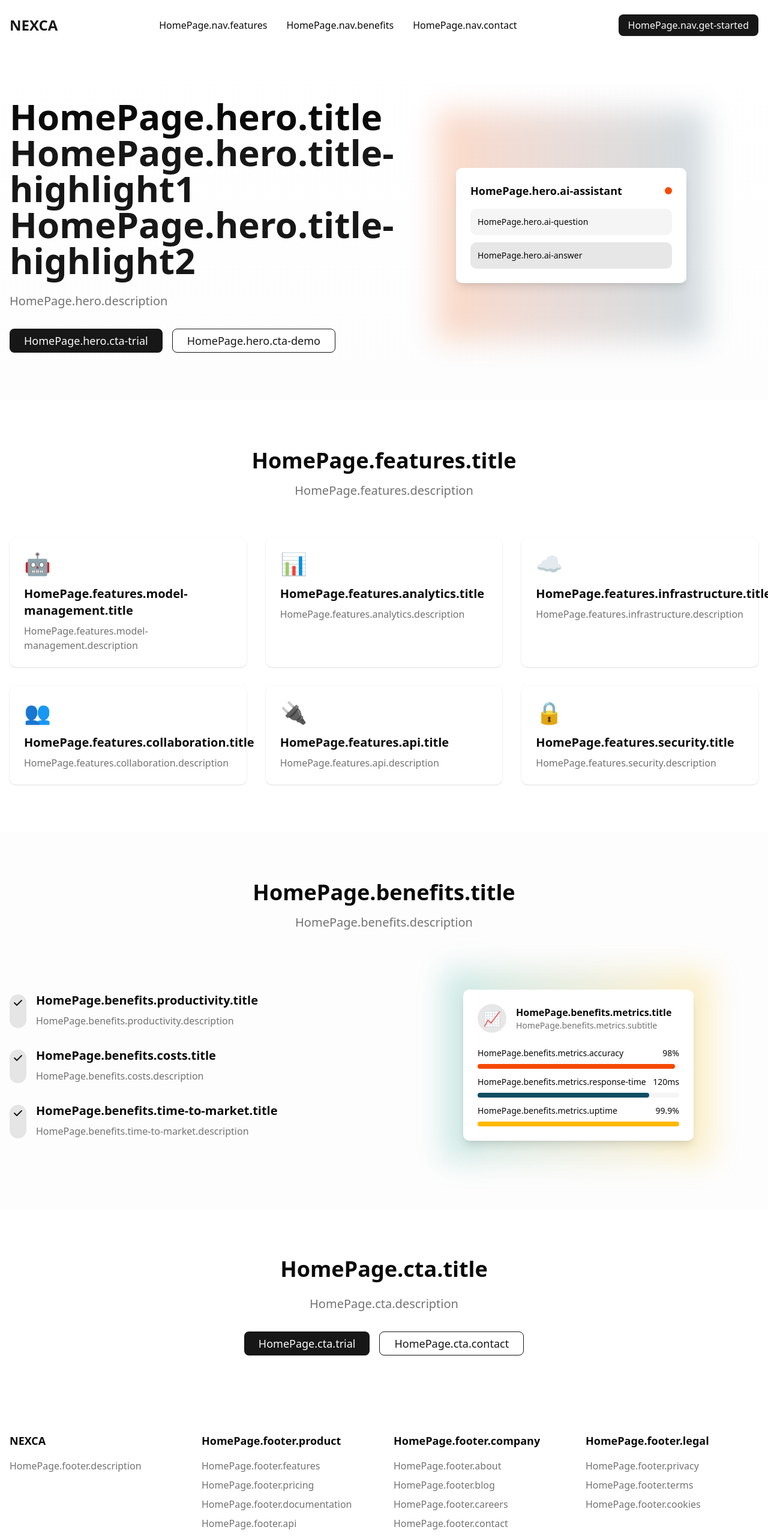
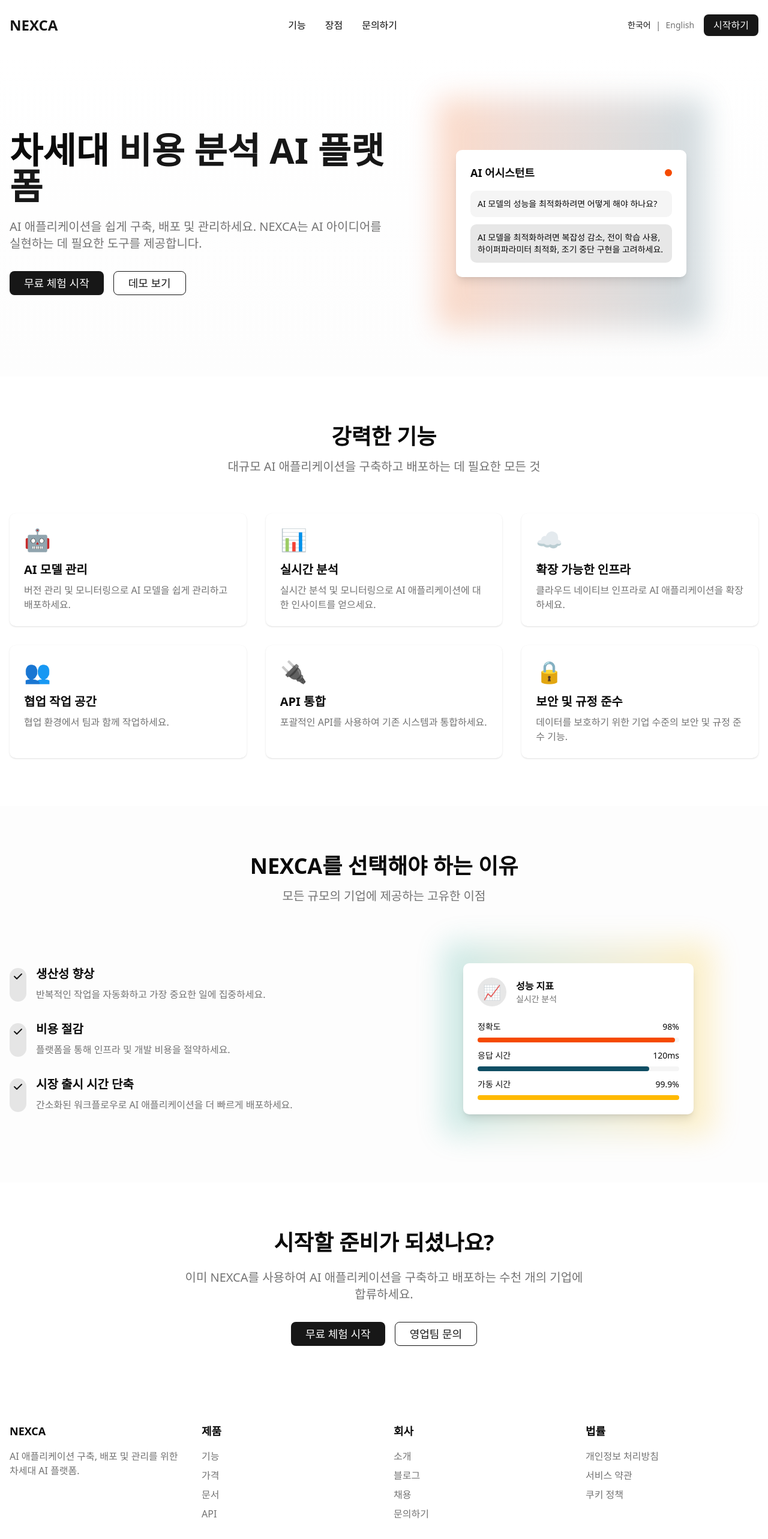
Before and after one commit to JiinSeok/useJiin-portfolio, a Next.js app: page / in a window 1280 px wide. Shown: the top 2566 px of the page at 60% size. Built offline with nearby package versions, Linux system fonts and the light colour scheme.

Commit message:
fix: 텍스트 출력 에러 해결

```diff
--- a/src/app/page.tsx
+++ b/src/app/page.tsx
@@ -1,9 +1,9 @@
 'use client'
 
+import LanguageSwitcher from '@/components/LanguageSwitcher'
 import { Button } from '@/components/ui/Button'
-import LanguageSwitcher from '@/components/LanguageSwitcher'
+import { Link } from '@/navigation'
 import { useTranslations } from 'next-intl'
-import { Link } from '@/navigation'
 
 export default function HomePage() {
   const t = useTranslations('HomePage')
@@ -36,7 +36,7 @@
           </Link>
         </div>
         <div className="flex items-center space-x-4">
-          {/*<LanguageSwitcher />*/}
+          <LanguageSwitcher />
           <Button className="bg-primary text-primary-foreground hover:bg-primary/90">
             {t('nav.get-started')}
           </Button>
@@ -489,7 +489,6 @@
   )
 }
 
-
 // import { defaultLocale, locales } from '@/i18n/request'
 // import { headers } from 'next/headers'
 // import { redirect } from '@/navigation'
--- a/src/components/LanguageSwitcher.tsx
+++ b/src/components/LanguageSwitcher.tsx
@@ -1,26 +1,25 @@
 'use client'
 
 import { useLocale } from 'next-intl'
-import { usePathname, useRouter } from '@/navigation'
 import { useTransition } from 'react'
 
 export default function LanguageSwitcher() {
   const locale = useLocale()
-  const pathname = usePathname()
-  const router = useRouter()
-  const [isPending, startTransition] = useTransition()
+  const [isPending] = useTransition()
 
-  const switchLocale = (newLocale: string) => {
-    startTransition(() => {
-      router.replace(pathname, { locale: newLocale })
-    })
-  }
+  // const switchLocale = (newLocale: string) => {
+  //   startTransition(() => {
+  //     // router.replace(pathname, pathname, { locale: newLocale })
+  //     // router.push(pathname, pathname, { locale: newLocale })
+  //     window.location.href = `/${newLocale}`
+  //   })
+  // }
 
   return (
     <div className="flex items-center space-x-2">
       <button
         className={`text-sm font-medium ${locale === 'ko' ? 'text-primary' : 'text-muted-foreground hover:text-primary'} transition-colors`}
-        onClick={() => switchLocale('ko')}
+        // onClick={() => switchLocale('ko')}
         disabled={isPending || locale === 'ko'}
       >
         한국어
@@ -28,7 +27,7 @@
       <span className="text-muted-foreground">|</span>
       <button
         className={`text-sm font-medium ${locale === 'en' ? 'text-primary' : 'text-muted-foreground hover:text-primary'} transition-colors`}
-        onClick={() => switchLocale('en')}
+        // onClick={() => switchLocale('en')}
         disabled={isPending || locale === 'en'}
       >
         English
--- a/src/constants/locales/en.json
+++ b/src/constants/locales/en.json
@@ -1,76 +1,125 @@
 {
   "HomePage": {
-    "sign-in.success": "Sign in successful",
-    "sign-in.fail": "Incorrect username or password",
-    "error.unknown": "An error occurred. Please try again later",
-
-    "nav.features": "Features",
-    "nav.benefits": "Benefits",
-    "nav.contact": "Contact",
-    "nav.get-started": "Get Started",
-
-    "hero.title": "Next Generation",
-    "hero.title-highlight1": "Cost Analytics",
-    "hero.title-highlight2": "AI Platform",
-    "hero.description": "Build, deploy, and manage AI applications with ease. NEXCA provides the tools you need to bring your AI ideas to life.",
-    "hero.cta-trial": "Start Free Trial",
-    "hero.cta-demo": "Watch Demo",
-    "hero.ai-assistant": "AI Assistant",
-    "hero.ai-question": "How can I optimize my AI model for better performance?",
-    "hero.ai-answer": "To optimize your AI model, consider: reducing complexity, using transfer learning, optimizing hyperparameters, and implementing early stopping.",
-
-    "features.title": "Powerful Features",
-    "features.description": "Everything you need to build and deploy AI applications at scale",
-    "features.model-management.title": "AI Model Management",
-    "features.model-management.description": "Easily manage and deploy your AI models with version control and monitoring.",
-    "features.analytics.title": "Real-time Analytics",
-    "features.analytics.description": "Get insights into your AI applications with real-time analytics and monitoring.",
-    "features.infrastructure.title": "Scalable Infrastructure",
-    "features.infrastructure.description": "Scale your AI applications with our cloud-native infrastructure.",
-    "features.collaboration.title": "Collaborative Workspace",
-    "features.collaboration.description": "Work together with your team in a collaborative environment.",
-    "features.api.title": "API Integration",
-    "features.api.description": "Integrate with your existing systems using our comprehensive API.",
-    "features.security.title": "Security & Compliance",
-    "features.security.description": "Enterprise-grade security and compliance features to protect your data.",
-
-    "benefits.title": "Why Choose NEXCA",
-    "benefits.description": "Our platform provides unique advantages for businesses of all sizes",
-    "benefits.productivity.title": "Increased Productivity",
-    "benefits.productivity.description": "Automate repetitive tasks and focus on what matters most.",
-    "benefits.costs.title": "Reduced Costs",
-    "benefits.costs.description": "Save on infrastructure and development costs with our platform.",
-    "benefits.time-to-market.title": "Faster Time to Market",
-    "benefits.time-to-market.description": "Deploy AI applications faster with our streamlined workflow.",
-    "benefits.metrics.title": "Performance Metrics",
-    "benefits.metrics.subtitle": "Real-time analytics",
-    "benefits.metrics.accuracy": "Accuracy",
-    "benefits.metrics.response-time": "Response Time",
-    "benefits.metrics.uptime": "Uptime",
-
-    "cta.title": "Ready to Get Started?",
-    "cta.description": "Join thousands of companies that are already using NEXCA to build and deploy AI applications.",
-    "cta.trial": "Start Free Trial",
-    "cta.contact": "Contact Sales",
-
-    "footer.description": "Next Generation AI Platform for building, deploying, and managing AI applications.",
-    "footer.product": "Product",
-    "footer.features": "Features",
-    "footer.pricing": "Pricing",
-    "footer.documentation": "Documentation",
-    "footer.api": "API",
-    "footer.company": "Company",
-    "footer.about": "About",
-    "footer.blog": "Blog",
-    "footer.careers": "Careers",
-    "footer.contact": "Contact",
-    "footer.legal": "Legal",
-    "footer.privacy": "Privacy Policy",
-    "footer.terms": "Terms of Service",
-    "footer.cookies": "Cookie Policy",
-    "footer.copyright": "© {year} NEXCA. All rights reserved.",
-    "footer.social.twitter": "Twitter",
-    "footer.social.github": "GitHub",
-    "footer.social.linkedin": "LinkedIn"
+    "title": "NEXCA - Next Generation AI Platform",
+    "description": "Build, deploy, and manage AI applications with ease. NEXCA provides the tools you need to bring your AI ideas to life.",
+    "error": {
+      "unknown": "An error occurred. Please try again later"
+    },
+    "nav": {
+      "features": "Features",
+      "benefits": "Benefits",
+      "contact": "Contact",
+      "get-started": "Get Started"
+    },
+    "hero": {
+      "title": "Next Generation",
+      "title-highlight1": "Cost Analytics",
+      "title-highlight2": "AI Platform",
+      "description": "Build, deploy, and manage AI applications with ease. NEXCA provides the tools you need to bring your AI ideas to life.",
+      "cta-trial": "Start Free Trial",
+      "cta-demo": "Watch Demo",
+      "cta-contact": "Contact Sales",
+      "ai-assistant": "AI Assistant",
+      "ai-question": "How can I optimize my AI model for better performance?",
+      "ai-answer": "To optimize your AI model, consider: reducing complexity, using transfer learning, optimizing hyperparameters, and implementing early stopping."
+    },
+    "features": {
+      "title": "Powerful Features",
+      "description": "Everything you need to build and deploy AI applications at scale",
+      "model-management": {
+        "title": "AI Model Management",
+        "description": "Easily manage and deploy your AI models with version control and monitoring."
+      },
+      "analytics": {
+        "title": "Real-time Analytics",
+        "description": "Get insights into your AI applications with real-time analytics and monitoring."
+      },
+      "infrastructure": {
+        "title": "Scalable Infrastructure",
+        "description": "Scale your AI applications with our cloud-native infrastructure."
+      },
+      "collaboration": {
+        "title": "Collaborative Workspace",
+        "description": "Work together with your team in a collaborative environment."
+      },
+      "api": {
+        "title": "API Integration",
+        "description": "Integrate with your existing systems using our comprehensive API."
+      },
+      "security": {
+        "title": "Security & Compliance",
+        "description": "Enterprise-grade security and compliance features to protect your data."
+      }
+    },
+    "benefits": {
+      "title": "Why Choose NEXCA",
+      "description": "Our platform provides unique advantages for businesses of all sizes",
+      "productivity": {
+        "title": "Increased Productivity",
+        "description": "Automate repetitive tasks and focus on what matters most."
+      },
+      "costs": {
+        "title": "Reduced Costs",
+        "description": "Save on infrastructure and development costs with our platform."
+      },
+      "time-to-market": {
+        "title": "Faster Time to Market",
+        "description": "Deploy AI applications faster with our streamlined workflow."
+      },
+      "metrics": {
+        "title": "Performance Metrics",
+        "subtitle": "Real-time analytics",
+        "accuracy": "Accuracy",
+        "response-time": "Response Time",
+        "uptime": "Uptime"
+      }
+    },
+    "cta": {
+      "title": "Ready to Get Started?",
+      "description": "Join thousands of companies that are already using NEXCA to build and deploy AI applications.",
+      "trial": "Start Free Trial",
+      "contact": "Contact Sales"
+    },
+    "footer": {
+      "description": "Next Generation AI Platform for building, deploying, and managing AI applications.",
+      "product": "Product",
+      "features": "Features",
+      "pricing": "Pricing",
+      "documentation": "Documentation",
+      "api": "API",
+      "company": "Company",
+      "about": "About",
+      "blog": "Blog",
+      "careers": "Careers",
+      "contact": "Contact",
+      "legal": "Legal",
+      "privacy": "Privacy Policy",
+      "terms": "Terms of Service",
+      "cookies": "Cookie Policy",
+      "copyright": "© {year} NEXCA. All rights reserved.",
+      "social": {
+        "twitter": "Twitter",
+        "github": "GitHub",
+        "linkedin": "LinkedIn"
+      }
+    }
+  },
+  "ContactPage": {
+    "title": "Contact NEXCA",
+    "description": "Have a question or feedback about NEXCA? Fill out the form below and we'll get back to you as soon as possible.",
+    "form": {
+      "name": "Name",
+      "email": "Email",
+      "message": "Message",
+      "submit": "Submit"
+    },
+    "success-message": {
+      "title": "Message sent successfully!",
+      "description": "We'll be in touch soon."
+    },
+    "error-message": {
+      "title": "Something went wrong.",
+      "description": "Please try again."
+    }
   }
 }
--- a/src/constants/locales/ko.json
+++ b/src/constants/locales/ko.json
@@ -2,71 +2,124 @@
   "HomePage": {
     "title": "NEXCA - 차세대 AI 플랫폼",
     "description": "AI 애플리케이션을 쉽게 구축, 배포 및 관리하세요. NEXCA는 AI 아이디어를 실현하는 데 필요한 도구를 제공합니다.",
-    "sign-in.success": "로그인에 성공했어요",
-    "sign-in.fail": "아이디 또는 비밀번호가 틀렸어요",
-    "error.unknown": "문제가 발생했어요. 잠시 후 다시 시도해주세요",
-    "nav.features": "기능",
-    "nav.benefits": "장점",
-    "nav.contact": "문의하기",
-    "nav.get-started": "시작하기",
-    "hero.title": "차세대",
-    "hero.title-highlight1": "비용 분석",
-    "hero.title-highlight2": "AI 플랫폼",
-    "hero.description": "AI 애플리케이션을 쉽게 구축, 배포 및 관리하세요. NEXCA는 AI 아이디어를 실현하는 데 필요한 도구를 제공합니다.",
-    "hero.cta-trial": "무료 체험 시작",
-    "hero.cta-demo": "데모 보기",
-    "hero.ai-assistant": "AI 어시스턴트",
-    "hero.ai-question": "AI 모델의 성능을 최적화하려면 어떻게 해야 하나요?",
-    "hero.ai-answer": "AI 모델을 최적화하려면 복잡성 감소, 전이 학습 사용, 하이퍼파라미터 최적화, 조기 중단 구현을 고려하세요.",
-    "features.title": "강력한 기능",
-    "features.description": "대규모 AI 애플리케이션을 구축하고 배포하는 데 필요한 모든 것",
-    "features.model-management.title": "AI 모델 관리",
-    "features.model-management.description": "버전 관리 및 모니터링으로 AI 모델을 쉽게 관리하고 배포하세요.",
-    "features.analytics.title": "실시간 분석",
-    "features.analytics.description": "실시간 분석 및 모니터링으로 AI 애플리케이션에 대한 인사이트를 얻으세요.",
-    "features.infrastructure.title": "확장 가능한 인프라",
-    "features.infrastructure.description": "클라우드 네이티브 인프라로 AI 애플리케이션을 확장하세요.",
-    "features.collaboration.title": "협업 작업 공간",
-    "features.collaboration.description": "협업 환경에서 팀과 함께 작업하세요.",
-    "features.api.title": "API 통합",
-    "features.api.description": "포괄적인 API를 사용하여 기존 시스템과 통합하세요.",
-    "features.security.title": "보안 및 규정 준수",
-    "features.security.description": "데이터를 보호하기 위한 기업 수준의 보안 및 규정 준수 기능.",
-    "benefits.title": "NEXCA를 선택해야 하는 이유",
-    "benefits.description": "모든 규모의 기업에 제공하는 고유한 이점",
-    "benefits.productivity.title": "생산성 향상",
-    "benefits.productivity.description": "반복적인 작업을 자동화하고 가장 중요한 일에 집중하세요.",
-    "benefits.costs.title": "비용 절감",
-    "benefits.costs.description": "플랫폼을 통해 인프라 및 개발 비용을 절약하세요.",
-    "benefits.time-to-market.title": "시장 출시 시간 단축",
-    "benefits.time-to-market.description": "간소화된 워크플로우로 AI 애플리케이션을 더 빠르게 배포하세요.",
-    "benefits.metrics.title": "성능 지표",
-    "benefits.metrics.subtitle": "실시간 분석",
-    "benefits.metrics.accuracy": "정확도",
-    "benefits.metrics.response-time": "응답 시간",
-    "benefits.metrics.uptime": "가동 시간",
-    "cta.title": "시작할 준비가 되셨나요?",
-    "cta.description": "이미 NEXCA를 사용하여 AI 애플리케이션을 구축하고 배포하는 수천 개의 기업에 합류하세요.",
-    "cta.trial": "무료 체험 시작",
-    "cta.contact": "영업팀 문의",
-    "footer.description": "AI 애플리케이션 구축, 배포 및 관리를 위한 차세대 AI 플랫폼.",
-    "footer.product": "제품",
-    "footer.features": "기능",
-    "footer.pricing": "가격",
-    "footer.documentation": "문서",
-    "footer.api": "API",
-    "footer.company": "회사",
-    "footer.about": "소개",
-    "footer.blog": "블로그",
-    "footer.careers": "채용",
-    "footer.contact": "문의하기",
-    "footer.legal": "법률",
-    "footer.privacy": "개인정보 처리방침",
-    "footer.terms": "서비스 약관",
-    "footer.cookies": "쿠키 정책",
-    "footer.copyright": "© {year} NEXCA. 모든 권리 보유.",
-    "footer.social.twitter": "트위터",
-    "footer.social.github": "깃허브",
-    "footer.social.linkedin": "링크드인"
+    "error": {
+      "unknown": "문제가 발생했어요. 잠시 후 다시 시도해주세요"
+    },
+    "nav": {
+      "features": "기능",
+      "benefits": "장점",
+      "contact": "문의하기",
+      "get-started": "시작하기"
+    },
+    "hero": {
+      "title": "차세대",
+      "title-highlight1": "비용 분석",
+      "title-highlight2": "AI 플랫폼",
+      "description": "AI 애플리케이션을 쉽게 구축, 배포 및 관리하세요. NEXCA는 AI 아이디어를 실현하는 데 필요한 도구를 제공합니다.",
+      "cta-trial": "무료 체험 시작",
+      "cta-demo": "데모 보기",
+      "cta-contact": "영업팀 문의",
+      "ai-assistant": "AI 어시스턴트",
+      "ai-question": "AI 모델의 성능을 최적화하려면 어떻게 해야 하나요?",
+      "ai-answer": "AI 모델을 최적화하려면 복잡성 감소, 전이 학습 사용, 하이퍼파라미터 최적화, 조기 중단 구현을 고려하세요."
+    },
+    "features": {
+      "title": "강력한 기능",
+      "description": "대규모 AI 애플리케이션을 구축하고 배포하는 데 필요한 모든 것",
+      "model-management": {
+        "title": "AI 모델 관리",
+        "description": "버전 관리 및 모니터링으로 AI 모델을 쉽게 관리하고 배포하세요."
+      },
+      "analytics": {
+        "title": "실시간 분석",
+        "description": "실시간 분석 및 모니터링으로 AI 애플리케이션에 대한 인사이트를 얻으세요."
+      },
+      "infrastructure": {
+        "title": "확장 가능한 인프라",
+        "description": "클라우드 네이티브 인프라로 AI 애플리케이션을 확장하세요."
+      },
+      "collaboration": {
+        "title": "협업 작업 공간",
+        "description": "협업 환경에서 팀과 함께 작업하세요."
+      },
+      "api": {
+        "title": "API 통합",
+        "description": "포괄적인 API를 사용하여 기존 시스템과 통합하세요."
+      },
+      "security": {
+        "title": "보안 및 규정 준수",
+        "description": "데이터를 보호하기 위한 기업 수준의 보안 및 규정 준수 기능."
+      }
+    },
+    "benefits": {
+      "title": "NEXCA를 선택해야 하는 이유",
+      "description": "모든 규모의 기업에 제공하는 고유한 이점",
+      "productivity": {
+        "title": "생산성 향상",
+        "description": "반복적인 작업을 자동화하고 가장 중요한 일에 집중하세요."
+      },
+      "costs": {
+        "title": "비용 절감",
+        "description": "플랫폼을 통해 인프라 및 개발 비용을 절약하세요."
+      },
+      "time-to-market": {
+        "title": "시장 출시 시간 단축",
+        "description": "간소화된 워크플로우로 AI 애플리케이션을 더 빠르게 배포하세요."
+      },
+      "metrics": {
+        "title": "성능 지표",
+        "subtitle": "실시간 분석",
+        "accuracy": "정확도",
+        "response-time": "응답 시간",
+        "uptime": "가동 시간"
+      }
+    },
+    "cta": {
+      "title": "시작할 준비가 되셨나요?",
+      "description": "이미 NEXCA를 사용하여 AI 애플리케이션을 구축하고 배포하는 수천 개의 기업에 합류하세요.",
+      "trial": "무료 체험 시작",
+      "contact": "영업팀 문의"
+    },
+    "footer": {
+      "description": "AI 애플리케이션 구축, 배포 및 관리를 위한 차세대 AI 플랫폼.",
+      "product": "제품",
+      "features": "기능",
+      "pricing": "가격",
+      "documentation": "문서",
+      "api": "API",
+      "company": "회사",
+      "about": "소개",
+      "blog": "블로그",
+      "careers": "채용",
+      "contact": "문의하기",
+      "legal": "법률",
+      "privacy": "개인정보 처리방침",
+      "terms": "서비스 약관",
+      "cookies": "쿠키 정책",
+      "copyright": "© {year} NEXCA. 모든 권리 보유.",
+      "social": {
+        "twitter": "트위터",
+        "github": "깃허브",
+        "linkedin": "링크드인"
+      }
+    }
+  },
+  "ContactPage": {
+    "title": "NEXCA에 문의하기",
+    "description": "NEXCA에 대한 질문이나 피드백이 있으신가요? 아래 양식을 작성해 주시면 최대한 빨리 답변해 드리겠습니다.",
+    "form": {
+      "name": "이름",
+      "email": "이메일",
+      "message": "메시지",
+      "submit": "제출하기"
+    },
+    "success-message": {
+      "title": "메시지가 성공적으로 전송되었습니다!",
+      "description": "곧 연락드리겠습니다."
+    },
+    "error-message": {
+      "title": "문제가 발생했습니다.",
+      "description": "다시 시도해 주세요."
+    }
   }
 }
```
